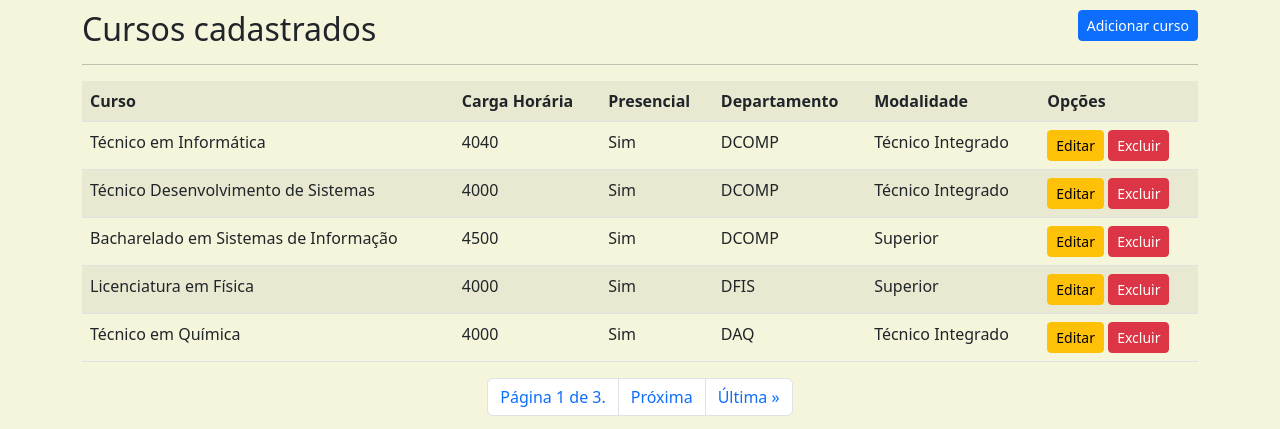
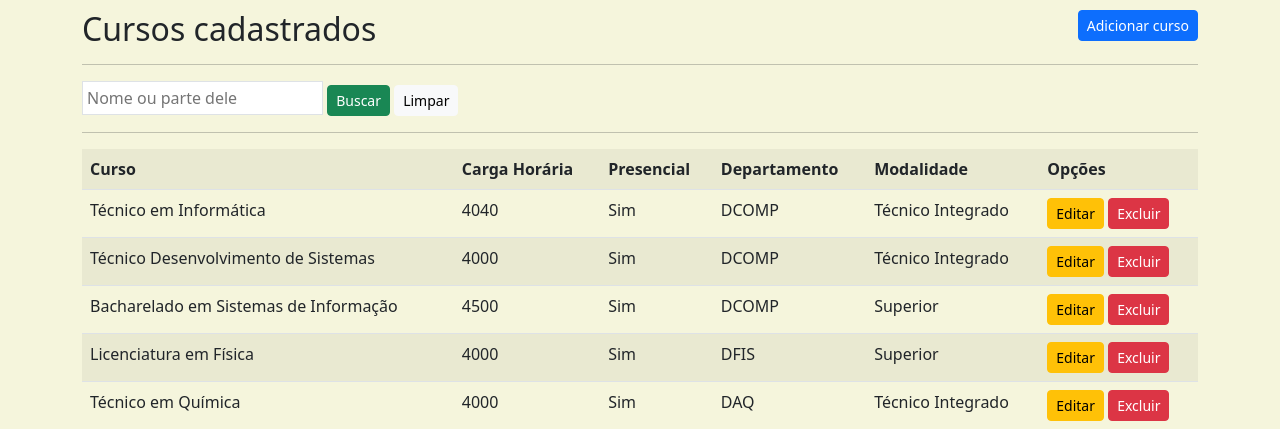
Before and after one commit to ulyssessousa/sisacad6022024, a Django app: page /listar/curso/ in a window 1280 px wide. Shown: the part 56-485 px from the top of the page. Run offline with Django 5.2, Linux system fonts and the light colour scheme; a user stored in the database is signed in; data comes from the database, SQL or seed files in the repository; both versions use the stored data as it was after the commit.

Commit message:
adição de campo para filtro de cursos

```diff
--- a/sisacad2/cadastros/templates/cadastros/lista/curso.html
+++ b/sisacad2/cadastros/templates/cadastros/lista/curso.html
@@ -12,6 +12,16 @@ Listar Cursos
         Adicionar curso
     </a>
 </h2>
+
+<hr>
+
+<form action="?" method="GET">
+    <input type="text" name="nome" id="" value="{{ request.GET.nome }}" class="p-1 border"
+    autocomplete="off" placeholder="Nome ou parte dele">
+
+    <button type="submit" class="btn btn-success btn-sm">Buscar</button>
+    <a href="{% url 'listar-curso' %}" class="btn btn-light btn-sm">Limpar</a>
+</form>
 
 <hr>
 <div class="table-responsive">
--- a/sisacad2/cadastros/views.py
+++ b/sisacad2/cadastros/views.py
@@ -169,6 +169,14 @@ class CursoList(LoginRequiredMixin, ListView):
     login_url = reverse_lazy('login')
     paginate_by = 5
 
+    def get_queryset(self):
+        txtNome = self.request.GET.get('nome')
+        if txtNome:
+            cursos = Curso.objects.filter(nome__icontains=txtNome)
+        else:
+            cursos = Curso.objects.all()
+        return cursos
+
 class InscricaoCreate(GroupRequiredMixin, LoginRequiredMixin, CreateView):
     group_required = [u"Administrador", u"Aluno"]
     model = Inscricao
```
Also changed, not shown: sisacad2/db.sqlite3.
